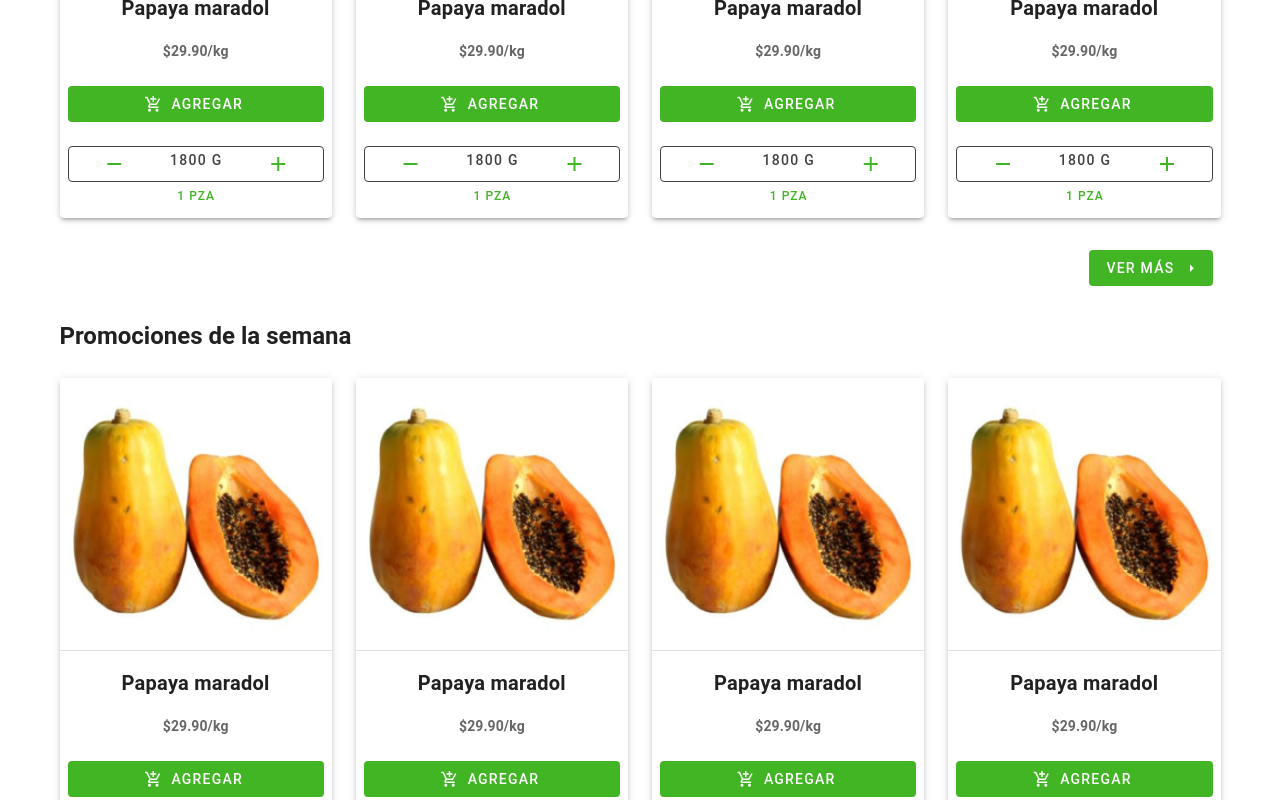
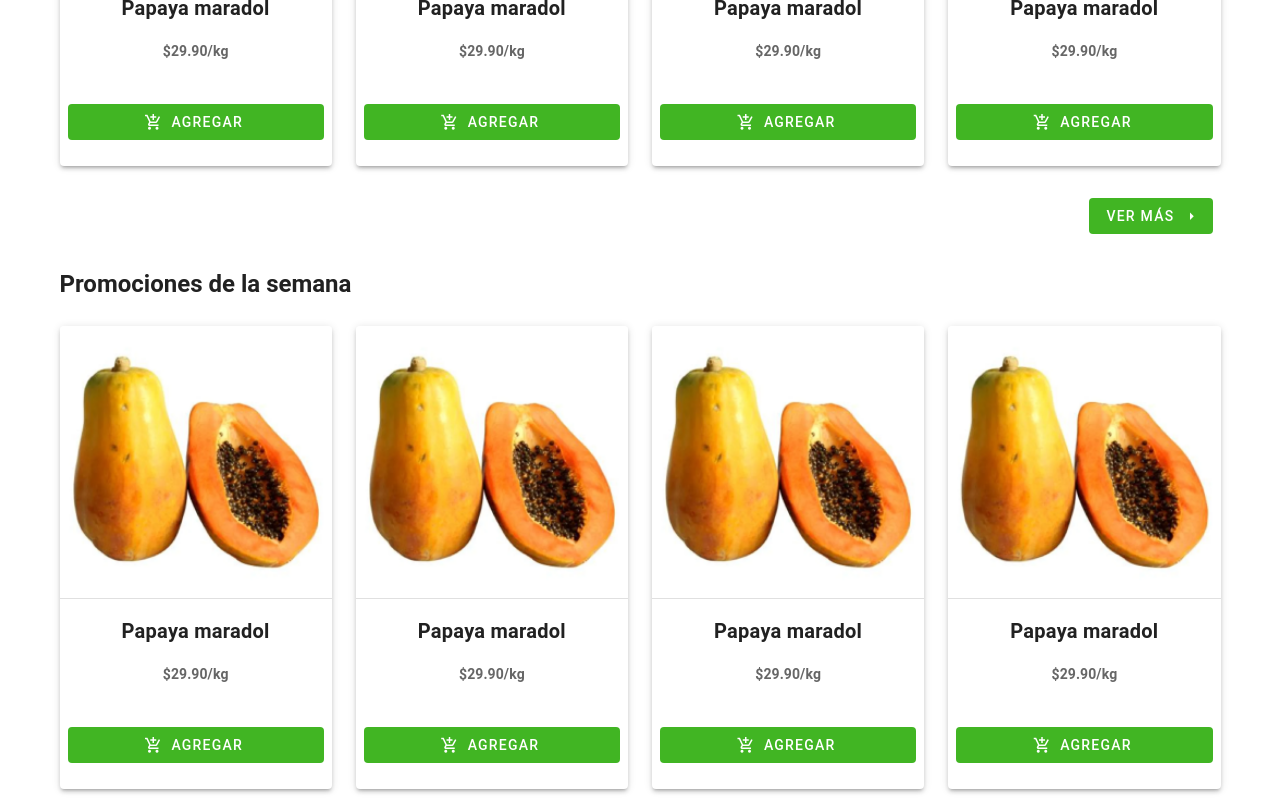
Before and after one commit to GCastilloDev/frusion, a Vue app: page / in a window 1280 px wide. Shown: the part 740-1540 px from the top of the page. Built offline with nearby package versions, Linux system fonts and the light colour scheme.

Commit message:
:computer: FUNCIONALIDAD A Card.vue :zap: Se agrego la funcionalidad de mostrar el boton de seleccion de piezas del producto.

```diff
--- a/src/components/section/Card.vue
+++ b/src/components/section/Card.vue
@@ -8,14 +8,14 @@
     <v-card-text class="d-flex justify-center">
       <strong>$29.90/kg</strong>
     </v-card-text>
-    <v-card-actions>
+    <v-card-actions class="card-actions-size">
       <v-row>
-        <v-col cols="12">
+        <v-col v-if="!showBtnCustomized" @click="showBtnCustomized = true" cols="12">
           <v-btn block depressed color="success">
             <v-icon left>mdi-cart-plus</v-icon>Agregar
           </v-btn>
         </v-col>
-        <v-col cols="12">
+        <v-col v-if="showBtnCustomized" cols="12">
           <BtnCustomized />
         </v-col>
       </v-row>
@@ -26,7 +26,7 @@
 <script>
 export default {
   data: () => ({
-    valor: 1,
+    showBtnCustomized: false
   }),
   components: {
     BtnCustomized: () => import("./BtnCustomized")
@@ -43,11 +43,7 @@ export default {
 </script>
 
 <style lang="scss" scoped>
-.btn-minus {
-  padding-right: 3rem;
-}
-
-.btn-plus {
-  padding-left: 3rem;
+.card-actions-size {
+  height: 88px;
 }
 </style>
```
